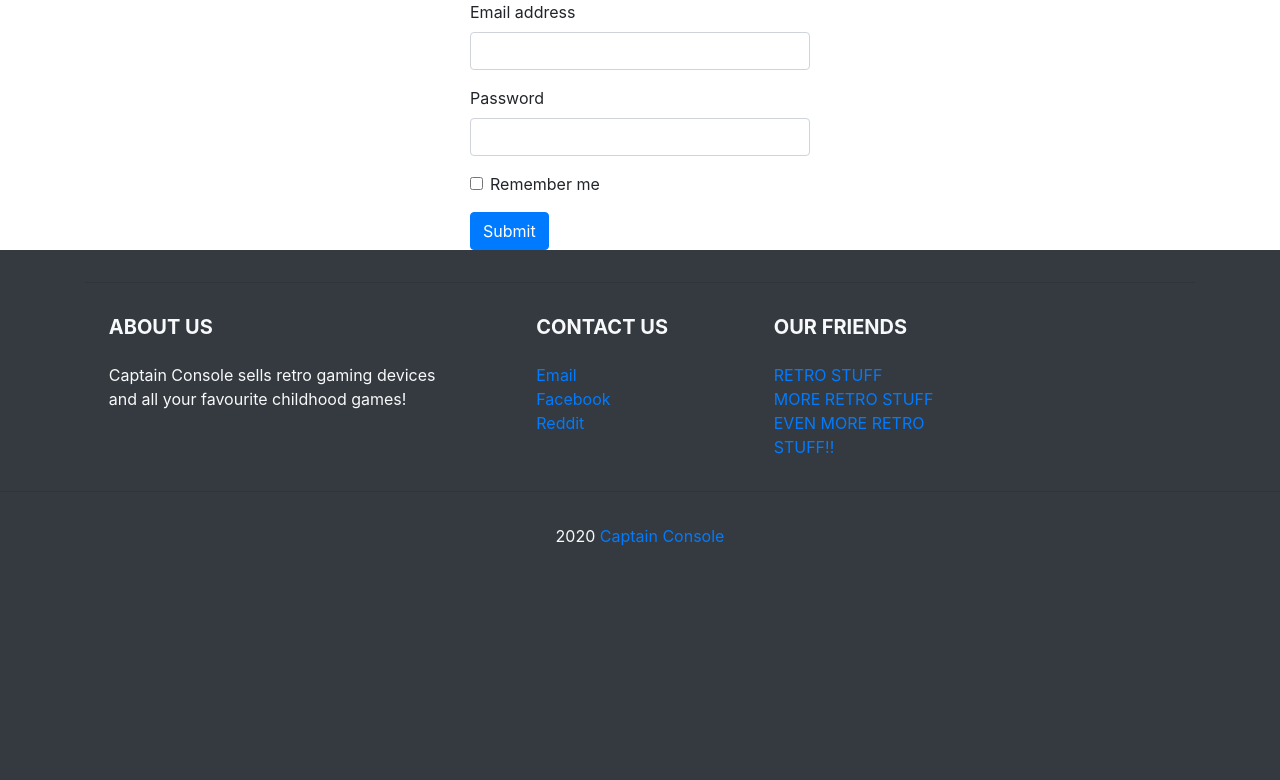
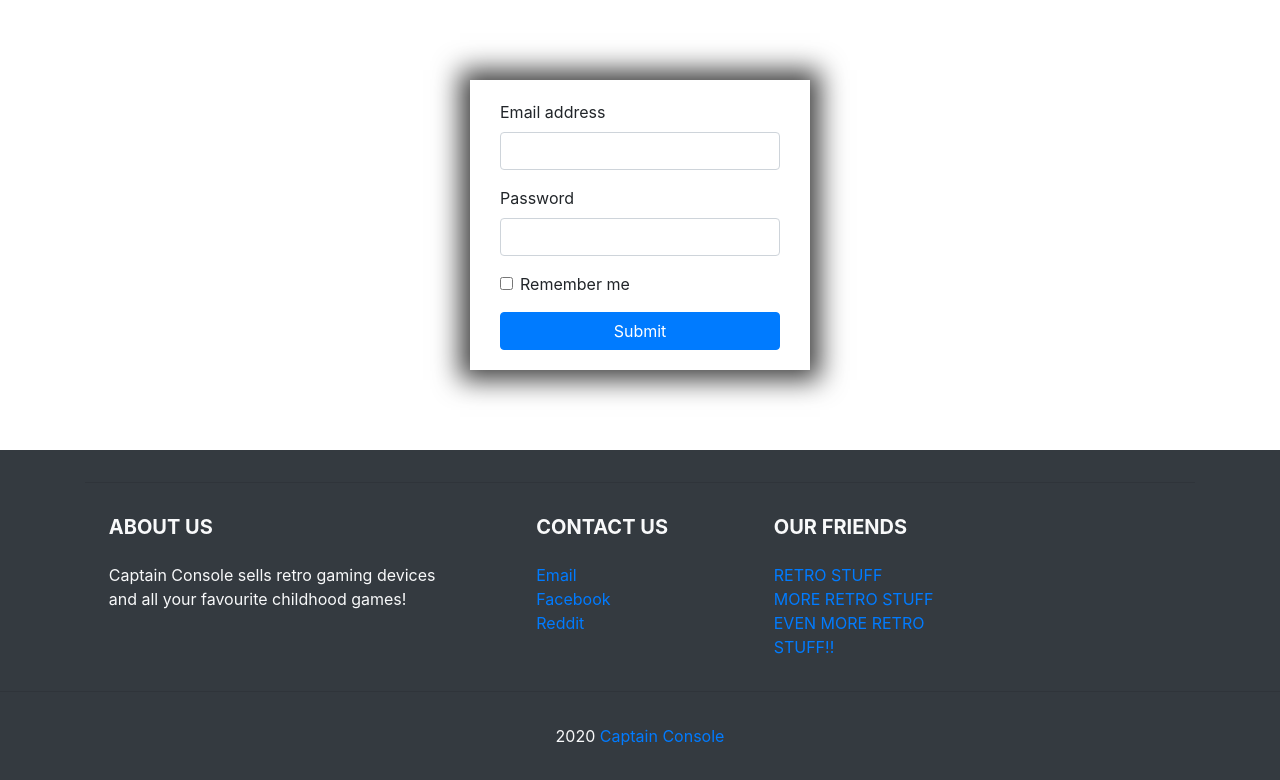
Before and after one commit to Daddara/T-220-VLN2, a Django app: page /user/login in a window 1280 px wide. Shown: the part 230-1010 px from the top of the page. Before the commit the page ends 776 px from the top, so only its background shows below. Run offline with Django 3.2, Linux system fonts and the light colour scheme; some libraries are stand-ins or nearby versions.

Commit message:
login og register orðið smá fallegra

```diff
--- a/static/css/main.css
+++ b/static/css/main.css
@@ -59,3 +59,30 @@ body {
 .background{
     background-color: blue;
 }
+
+.form-container-login{
+    padding: 20px 30px;
+    margin-top: 10vh;
+    margin-bottom: 10vh;
+    -webkit-box-shadow: 0px 0px 25px 10px rgba(0,0,0,0.75);
+    -moz-box-shadow: 0px 0px 25px 10px rgba(0,0,0,0.75);
+    box-shadow: 0px 0px 25px 10px rgba(0,0,0,0.75);
+}
+
+.form-container-register{
+    padding: 20px 30px;
+    margin-top: 10vh;
+    margin-bottom: 10vh;
+    -webkit-box-shadow: 0px 0px 25px 10px rgba(0,0,0,0.75);
+    -moz-box-shadow: 0px 0px 25px 10px rgba(0,0,0,0.75);
+    box-shadow: 0px 0px 25px 10px rgba(0,0,0,0.75);
+}
+
+.background{
+    background-image: url('../img/login.jpg');
+    background-size: 930px 417px;
+}
+
+.background2{
+
+}
--- a/templates/user/login.html
+++ b/templates/user/login.html
@@ -1,12 +1,12 @@
 {% extends "base.html" %}
 {% block content %}
     {% csrf_token %}
-    <div class="container-fluid">
+    <div class="container-fluid background1">
         <div class="row">
             <div class="col-md-4 col-sm-4 col-xs-12"></div>
             <div class="col-md-4 col-sm-4 col-xs-12">
                 <!--form starts-->
-                    <form>
+                    <form class="form-container-login">
                         <div class="form-group">
                             <label for="exampleInputEmail1">Email address</label>
                             <input type="email" class="form-control" id="exampleInputEmail1" aria-describedby="emailHelp">
@@ -19,17 +19,17 @@
                             <input type="checkbox" class="form-check-input" id="exampleCheck1">
                             <label class="form-check-label" for="exampleCheck1">Remember me</label>
                         </div>
-                        <button type="submit" class="btn btn-primary">Submit</button>
+                        <button type="submit" class="btn btn-primary btn-block">Submit</button>
                     </form>
                 <!--form ends-->
             </div>
             <div class="col-md-4 col-sm-4 col-xs-12"></div>
         </div>
-    </div>
+    </div><!-- það má skoða þetta type -->
 
 {% endblock %}
 
-<!--
+<!-- þetta var áður en kristján komst í málið
         <form method="post" class="form form-horizontal">
             {% csrf_token %}
             {{ form }}
```
Also changed, not shown: templates/user/register.html (+41 -1 lines).
